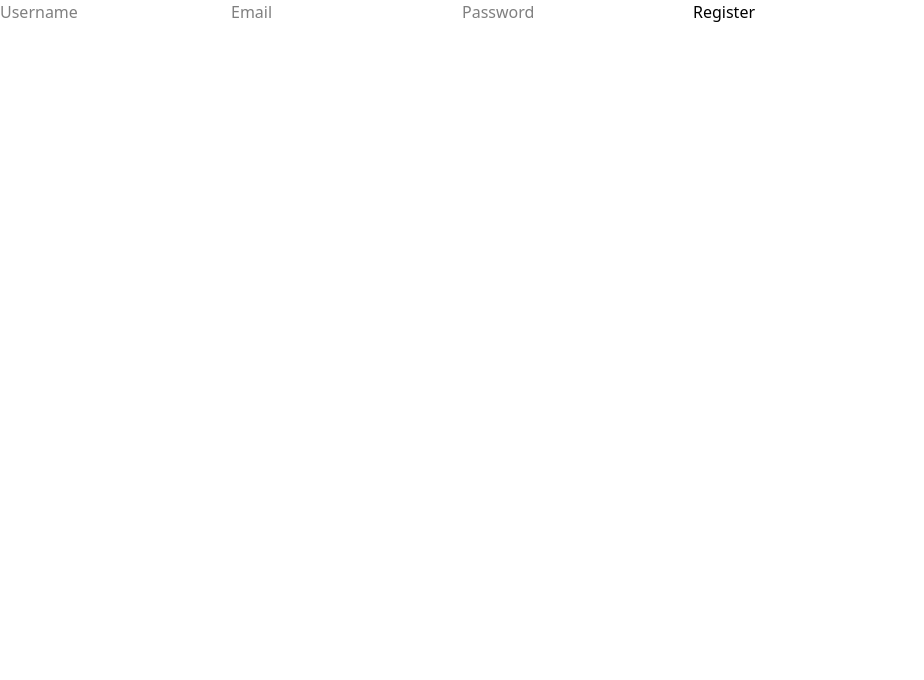
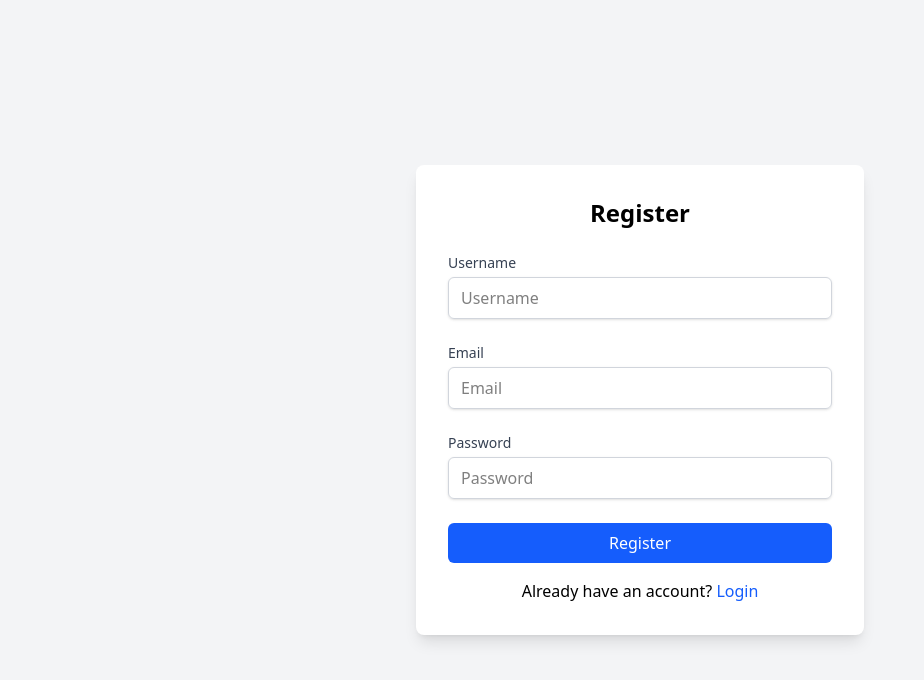
Before and after one commit to rakibul-wdp/mern-social-media, a React (Vite) app in the folder frontend/: page /register in a window 1280 px wide. Shown: the top 680 px of the page, without its empty margins (0-924 px from the left). Built offline with nearby package versions, Linux system fonts and the light colour scheme.

Commit message:
style register page and improve all of the things

```diff
--- a/frontend/src/pages/Register.jsx
+++ b/frontend/src/pages/Register.jsx
@@ -1,5 +1,6 @@
 import { useState } from "react";
 import axios from "axios";
+import { Link } from "react-router-dom";
 
 const Register = () => {
   const [formData, setFormData] = useState({
@@ -13,33 +14,77 @@
     try {
       await axios.post("http://localhost:5000/api/auth/register", formData);
       alert("User registered successfully");
+      window.location.href = "/";
     } catch (err) {
-      alert(err.response.data.error);
+      alert(err.response?.data?.error || "Registration failed");
     }
   };
 
   return (
-    <form onSubmit={handleSubmit}>
+    <div className="min-h-screen flex items-center justify-center bg-gray-100">
+      <div className="bg-white p-8 rounded-lg shadow-lg w-full max-w-md">
+        <h2 className="text-2xl font-bold mb-6 text-center">Register</h2>
+        <form onSubmit={handleSubmit} className="space-y-6">
+          <div>
+            <label className="block text-sm font-medium text-gray-700">
+              Username
+            </label>
             <input
               type="text"
               placeholder="Username"
               value={formData.username}
-        onChange={(e) => setFormData({ ...formData, username: e.target.value })}
+              onChange={(e) =>
+                setFormData({ ...formData, username: e.target.value })
+              }
+              className="mt-1 block w-full px-3 py-2 border border-gray-300 rounded-md shadow-sm focus:outline-none focus:ring-blue-500 focus:border-blue-500"
+              required
             />
+          </div>
+          <div>
+            <label className="block text-sm font-medium text-gray-700">
+              Email
+            </label>
             <input
               type="email"
               placeholder="Email"
               value={formData.email}
-        onChange={(e) => setFormData({ ...formData, email: e.target.value })}
+              onChange={(e) =>
+                setFormData({ ...formData, email: e.target.value })
+              }
+              className="mt-1 block w-full px-3 py-2 border border-gray-300 rounded-md shadow-sm focus:outline-none focus:ring-blue-500 focus:border-blue-500"
+              required
             />
+          </div>
+          <div>
+            <label className="block text-sm font-medium text-gray-700">
+              Password
+            </label>
             <input
               type="password"
               placeholder="Password"
               value={formData.password}
-        onChange={(e) => setFormData({ ...formData, password: e.target.value })}
+              onChange={(e) =>
+                setFormData({ ...formData, password: e.target.value })
+              }
+              className="mt-1 block w-full px-3 py-2 border border-gray-300 rounded-md shadow-sm focus:outline-none focus:ring-blue-500 focus:border-blue-500"
+              required
             />
-      <button type="submit">Register</button>
+          </div>
+          <button
+            type="submit"
+            className="w-full bg-blue-600 text-white py-2 px-4 rounded-md hover:bg-blue-700 focus:outline-none focus:ring-2 focus:ring-blue-500"
+          >
+            Register
+          </button>
         </form>
+        <p className="mt-4 text-center">
+          Already have an account?{" "}
+          <Link to="/" className="text-blue-600 hover:underline">
+            Login
+          </Link>
+        </p>
+      </div>
+    </div>
   );
 };
 
```
Lines whose indentation alone changed are shown as unchanged.
